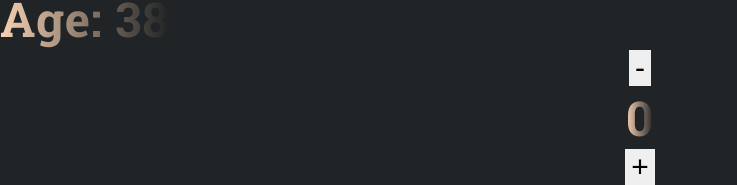
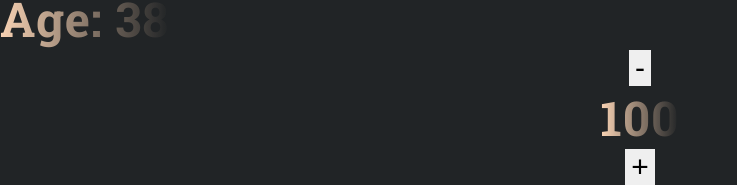
Before and after one commit to tsheporamantso/movies-app, a React (Create React App) app: page / in a window 1280 px wide. Shown: the part 619-804 px from the top of the page, without its empty margins (0-737 px from the left). Built offline with nearby package versions, Linux system fonts and the light colour scheme.

Commit message:
Add useEffect hook

```diff
--- a/src/components/Counter.jsx
+++ b/src/components/Counter.jsx
@@ -1,10 +1,14 @@
-import React, { useState } from 'react'
+import React, { useState, useEffect } from 'react'
 
 const Counter = () => {
     const [counter, setCounter] = useState(0);
+
+    useEffect(() => {
+      setCounter(100);
+    },[]);
   return (
     <div style={{display:"grid", placeItems:"center"}}>
-        <button style={{fontSize:"30px"}} onClick={() => setCounter(counter - 1)}>-</button>
+        <button style={{fontSize:"30px"}} onClick={() => setCounter((prevCount) => prevCount - 1)}>-</button>
         <h1 style={{color:"yellow"}}>{counter}</h1>
         <button style={{fontSize:"30px"}} onClick={() => setCounter(counter + 1)}>+</button>
     </div>
```
